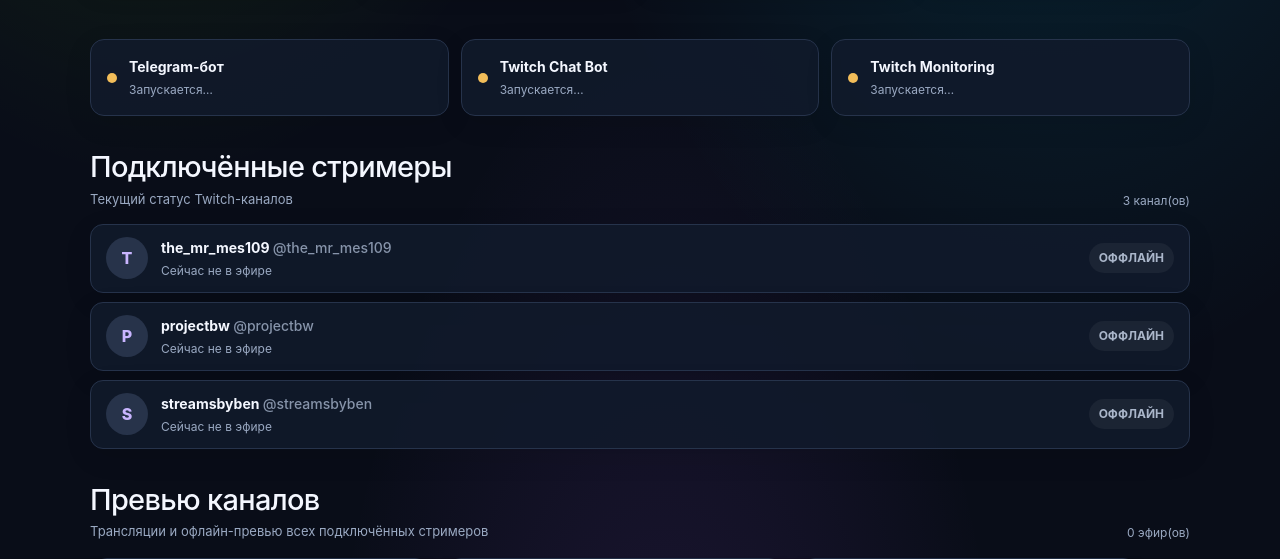
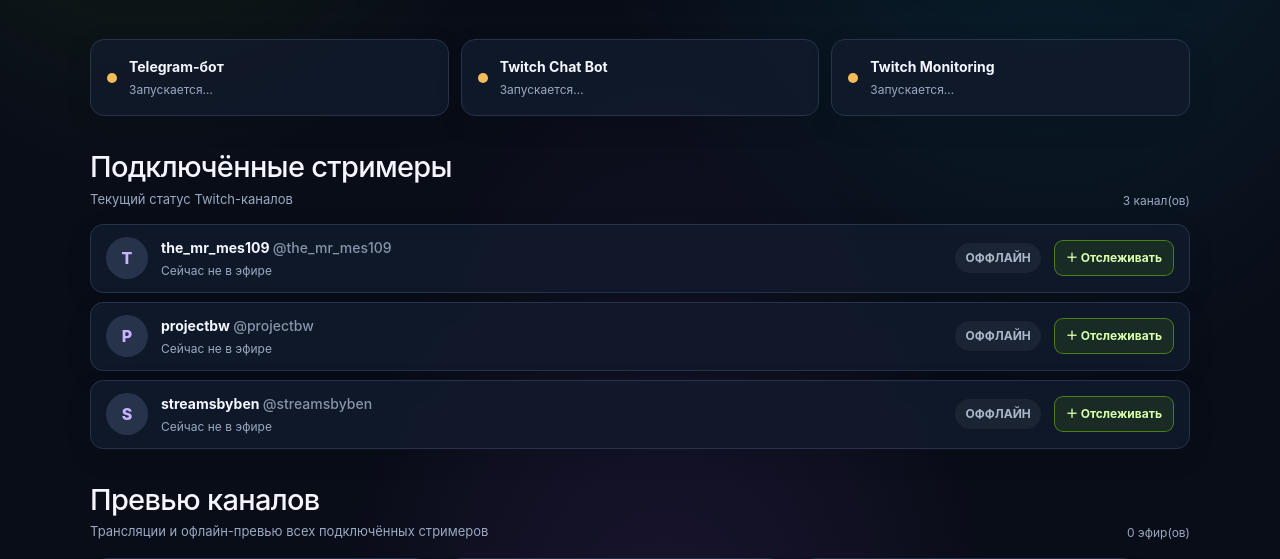
Before and after one commit to bwproject/Twitch-Monitoring, a FastAPI app: page / in a window 1280 px wide. Shown: the part 815-1374 px from the top of the page. Run offline with FastAPI, Linux system fonts and the light colour scheme; data that the repository does not hold is empty; parts of the project's set-up code (start-up, migrations or seed data) failed here and were passed over; some libraries are stand-ins or nearby versions.

Commit message:
Add personal follow buttons to public streamer list

```diff
--- a/web/templates/index.html
+++ b/web/templates/index.html
@@ -120,6 +120,8 @@
       .channel-meta small{max-width:100%}
       .channel-state{flex:0 0 auto}
     }
+    .follow-btn{border:1px solid #8cff0066;background:#8cff0015;color:#d9ffad;border-radius:9px;padding:8px 11px;font-size:12px;font-weight:750;white-space:nowrap;cursor:pointer}.follow-btn:hover{background:#8cff0028;border-color:var(--lime)}
+    .follow-dialog{width:min(520px,calc(100% - 28px));border:1px solid #34415a;border-radius:18px;background:#111a2b;color:#f4f7ff;padding:24px;box-shadow:0 24px 80px #000b}.follow-dialog::backdrop{background:#020617c9;backdrop-filter:blur(5px)}.follow-dialog h3{font-size:21px;margin:0 0 8px}.follow-dialog p{color:#aab6ca;font-size:13px;line-height:1.6}.follow-command{display:flex;align-items:center;gap:10px;padding:11px;margin:10px 0;border:1px solid #26334b;border-radius:11px;background:#080f1d}.follow-command>div{flex:1;min-width:0}.follow-command strong{display:block;font-size:13px}.follow-command code{display:block;color:#b8f87d;overflow-wrap:anywhere;margin-top:5px}.copy-command{border:1px solid #ffffff22;border-radius:8px;background:#ffffff0c;color:#fff;padding:7px 9px;font-size:12px;cursor:pointer}.follow-close{margin-top:10px;width:100%}
     @media(prefers-reduced-motion:reduce){
       *,*::before,*::after{scroll-behavior:auto!important;animation-duration:.01ms!important;transition-duration:.01ms!important}
     }
@@ -168,6 +170,7 @@
       </section>
     </div>
   </main>
+  <dialog class="follow-dialog" id="followDialog"><h3>Отслеживать <span id="followStreamerName"></span></h3><p>Откройте личную переписку с ботом и отправьте команду. Если вы ещё не запускали бота, сначала нажмите Start или отправьте ему любое сообщение.</p><div class="follow-command"><div><strong>Telegram</strong><code id="telegramFollowCommand"></code></div><button class="copy-command" data-copy="telegramFollowCommand">Копировать</button></div><div class="follow-command"><div><strong>Discord</strong><code id="discordFollowCommand"></code></div><button class="copy-command" data-copy="discordFollowCommand">Копировать</button></div><div class="follow-command"><div><strong>Lolka</strong><code id="lolkaFollowCommand"></code></div><button class="copy-command" data-copy="lolkaFollowCommand">Копировать</button></div><p>Отписка: <code>/unfollow ИМЯ</code> в Telegram или <code>!unfollow ИМЯ</code> в Discord/Lolka. Список подписок: <code>/follows</code> или <code>!follows</code>.</p><button class="follow-btn follow-close" id="closeFollowDialog" type="button">Закрыть</button></dialog>
   <footer><div class="wrap container-xl px-0 foot"><span>© ProjectBW · Twitch Monitoring</span><a href="https://github.com/bwproject/Twitch-Monitoring" target="_blank" rel="noopener noreferrer">GitHub repository ↗</a></div></footer>
 <script>
 const statusLabels={connected:"Подключен",connecting:"Подключается…",starting:"Запускается…",error:"Ошибка подключения",disconnected:"Отключен",stopped:"Остановлен"};
@@ -202,7 +205,7 @@ async function refreshPublicStreamers(){
       const liveNow=item.is_live;
       const avatar=(item.display_name||item.name).slice(0,1).toUpperCase();
       const avatarHtml=item.avatar_url?'<img src="'+escapeHtml(item.avatar_url)+'" alt="" loading="lazy" referrerpolicy="no-referrer">':avatar;
-      return '<a class="channel-row" href="'+escapeHtml(item.url)+'" target="_blank" rel="noopener noreferrer"><span class="channel-avatar">'+avatarHtml+'</span><span class="channel-meta"><strong>'+escapeHtml(item.display_name||item.name)+' <span style="color:#8794aa;font-weight:500">@'+escapeHtml(item.name)+'</span></strong><small>'+ (liveNow?escapeHtml(item.title||"Идёт трансляция")+(item.game_name?" · "+escapeHtml(item.game_name):""):"Сейчас не в эфире")+'</small></span><span class="channel-state '+(liveNow?"live":"")+'">'+(liveNow?"● В ЭФИРЕ":"ОФФЛАЙН")+'</span></a>';
+      return '<div class="channel-row"><a class="channel-avatar" href="'+escapeHtml(item.url)+'" target="_blank" rel="noopener noreferrer">'+avatarHtml+'</a><span class="channel-meta"><strong><a href="'+escapeHtml(item.url)+'" target="_blank" rel="noopener noreferrer">'+escapeHtml(item.display_name||item.name)+'</a> <span style="color:#8794aa;font-weight:500">@'+escapeHtml(item.name)+'</span></strong><small>'+(liveNow?escapeHtml(item.title||"Идёт трансляция")+(item.game_name?" · "+escapeHtml(item.game_name):""):"Сейчас не в эфире")+'</small></span><span class="channel-state '+(liveNow?"live":"")+'">'+(liveNow?"● В ЭФИРЕ":"ОФФЛАЙН")+'</span><button class="follow-btn" type="button" data-follow="'+escapeHtml(item.name)+'">＋ Отслеживать</button></div>';
     }).join(""):'<div class="empty-state">Пока нет подключённых стримеров.</div>';
     const previews=items;
     carousel.innerHTML=previews.length?previews.map(item=>{
@@ -221,6 +224,23 @@ async function refreshPublicStreamers(){
   }
 }
 function escapeHtml(value){return String(value??"").replace(/[&<>"']/g,ch=>({"&":"&amp;","<":"&lt;",">":"&gt;",'"':"&quot;","'":"&#39;"}[ch]));}
+document.addEventListener("click",async event=>{
+  const follow=event.target.closest("[data-follow]");
+  if(follow){
+    const name=follow.dataset.follow;
+    document.getElementById("followStreamerName").textContent="@"+name;
+    document.getElementById("telegramFollowCommand").textContent="/follow "+name;
+    document.getElementById("discordFollowCommand").textContent="!follow "+name;
+    document.getElementById("lolkaFollowCommand").textContent="!follow "+name;
+    document.getElementById("followDialog").showModal();
+  }
+  const copy=event.target.closest("[data-copy]");
+  if(copy){
+    try{await navigator.clipboard.writeText(document.getElementById(copy.dataset.copy).textContent);copy.textContent="Скопировано";}
+    catch{copy.textContent="Скопируйте вручную";}
+  }
+  if(event.target.id==="closeFollowDialog")document.getElementById("followDialog").close();
+});
 refreshPublicStreamers();setInterval(refreshPublicStreamers,30000);
 
 </script>
```
